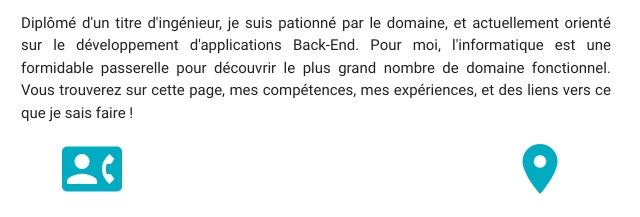
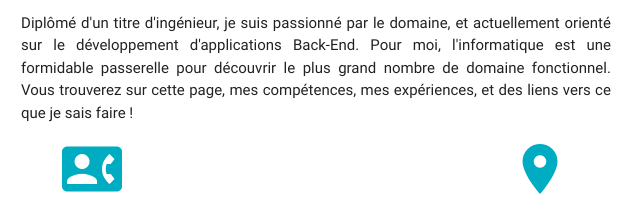
Before and after one commit to bastiengib/Resume, a plain HTML site: page index.html in a window 1280 px wide. Shown: the part 545-762 px from the top of the page, 324-964 px from the left. Drawn offline with nearby package versions, Linux system fonts and the light colour scheme; a web font is replaced by a local one.

Commit message:
correction faute orthographe

```diff
--- a/index.html
+++ b/index.html
@@ -71,7 +71,7 @@
                         <div class="col s12">
                             <h2 class="cyan-text text-darken-1 handwritting">Description</h2>
                         </div>
-                        <p class="col caption offset-s1 s10 offset-m2 m8 text-justify">Diplômé d'un titre d'ingénieur, je suis pationné par le domaine, et actuellement orienté sur le développement d'applications Back-End. Pour moi, l'informatique est une formidable passerelle pour découvrir le plus grand nombre de domaine fonctionnel. Vous trouverez sur cette page, mes compétences, mes expériences, et des liens vers ce que je sais faire !</p>
+                        <p class="col caption offset-s1 s10 offset-m2 m8 text-justify">Diplômé d'un titre d'ingénieur, je suis passionné par le domaine, et actuellement orienté sur le développement d'applications Back-End. Pour moi, l'informatique est une formidable passerelle pour découvrir le plus grand nombre de domaine fonctionnel. Vous trouverez sur cette page, mes compétences, mes expériences, et des liens vers ce que je sais faire !</p>
                         <div class="col s12">
                             <div class="col s12 m6">
                                 <div class="center promo promo-example">
```
